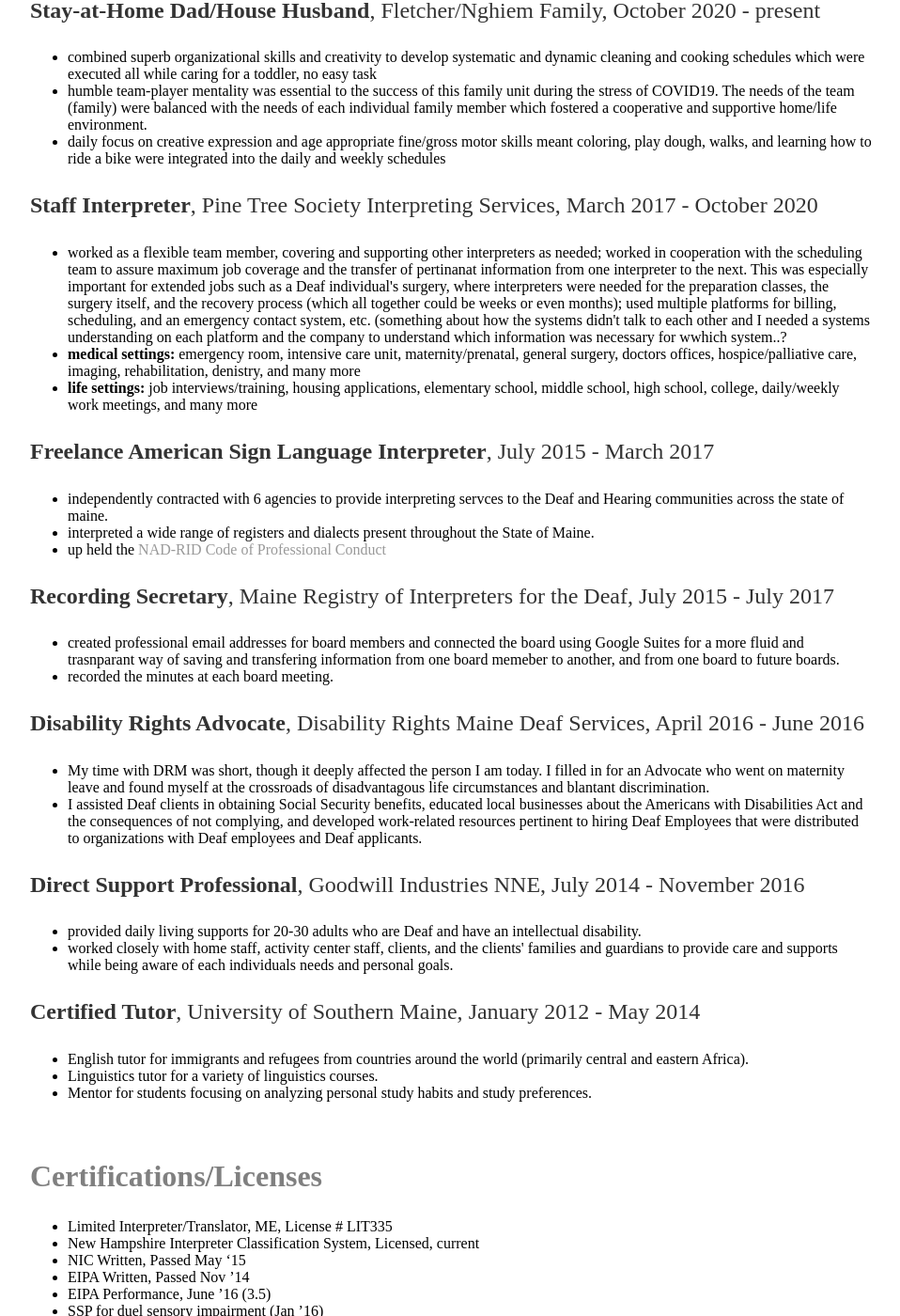
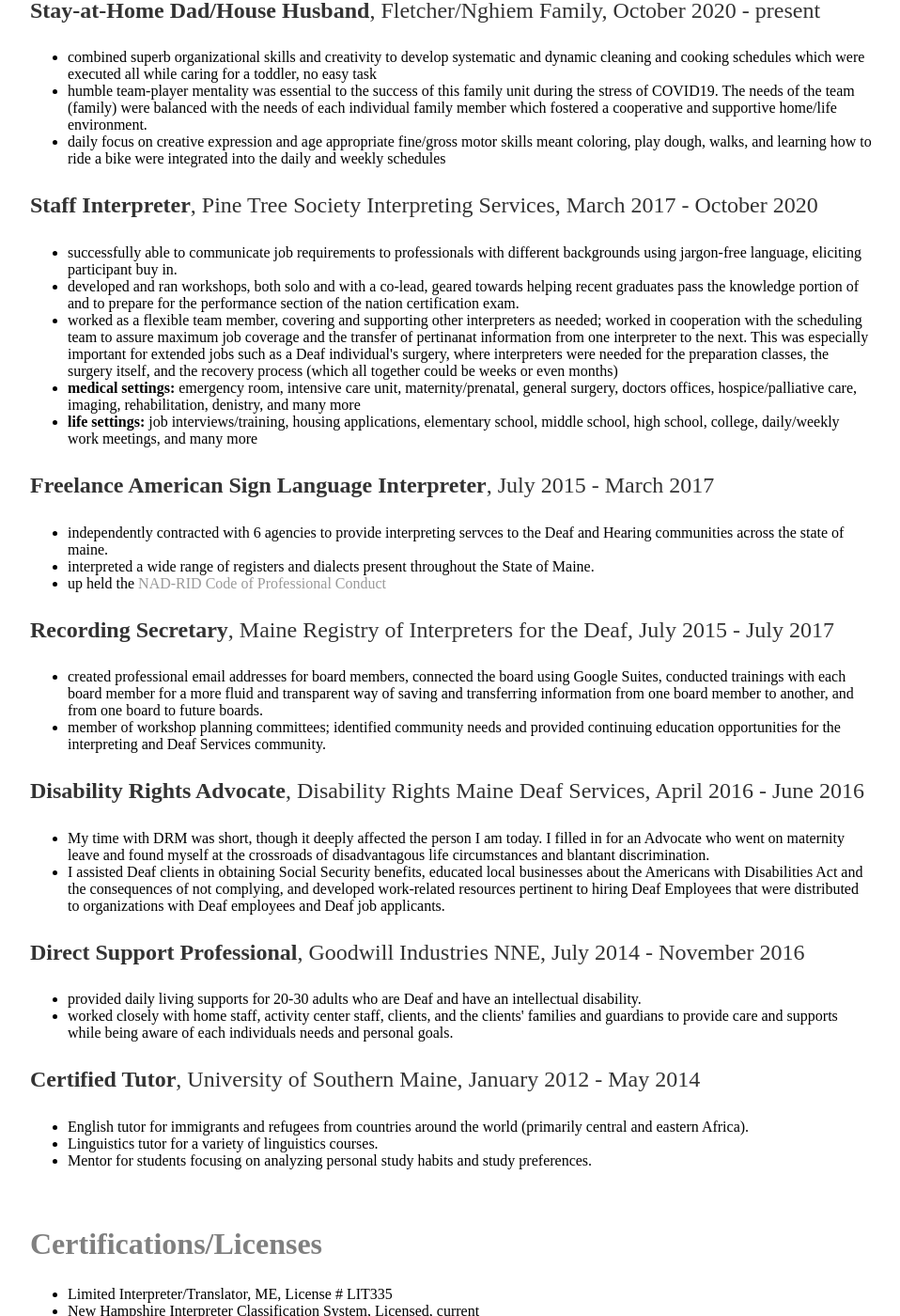
Before and after one commit to SeanEFletcher/SeanEFletcher.github.io, a Jekyll site: the page built from cv/index.html, in a window 1280 px wide and 1400 px high, scrolled down 1033 px. Shown: the whole window at 94% size, without its empty margins (160-1118 px from the left). Built offline with Jekyll 4.4.1, drawn with Linux system fonts in a browser that asks for light colours.

Commit message:
Update index.html

```diff
--- a/cv/index.html
+++ b/cv/index.html
@@ -2,7 +2,6 @@
 layout: default
 title: Sean's CV
 ---
-<html>
   <div class="CVstuff">
     <br><br>
     <h1>Sean Fletcher</h1>
@@ -72,10 +71,11 @@ title: Sean's CV
       <div class="experienceItem">
         <p class="CVitemTitle"> <strong>Staff Interpreter</strong>, Pine Tree Society Interpreting Services, <span class="dates">March 2017 - October 2020</span></p>
         <ul>
+		  <li>successfully able to communicate job requirements to professionals with different backgrounds using jargon-free language, eliciting participant buy in.</li>
+		  <li>developed and ran workshops, both solo and with a co-lead, geared towards helping recent graduates pass the knowledge portion of and to prepare for the performance section of the nation certification exam.</li>
           <li>worked as a flexible team member, covering and supporting other interpreters as needed;
             worked in cooperation with the scheduling team to assure maximum job coverage and the transfer of pertinanat information from one interpreter to the next.
-            This was especially important for extended jobs such as a Deaf individual's surgery, where interpreters were needed for the preparation classes, the surgery itself, and the recovery process (which all together could be weeks or even months);
-            used multiple platforms for billing, scheduling, and an emergency contact system, etc. (something about how the systems didn't talk to each other and I needed a systems understanding on each platform and the company to understand which information was necessary for wwhich system..?</li>
+            This was especially important for extended jobs such as a Deaf individual's surgery, where interpreters were needed for the preparation classes, the surgery itself, and the recovery process (which all together could be weeks or even months)</li>
           <li><strong>medical settings:</strong> emergency room, intensive care unit, maternity/prenatal, general surgery, doctors offices, hospice/palliative care, imaging, rehabilitation, denistry, and many more</li>
           <li><strong>life settings:</strong> job interviews/training, housing applications, elementary school, middle school, high school, college, daily/weekly work meetings, and many more </li>
         </ul>
@@ -91,10 +91,10 @@ title: Sean's CV
       <div class="experienceItem">
         <p class="CVitemTitle"><strong>Recording Secretary</strong>, Maine Registry of Interpreters for the Deaf, <span class="dates">July 2015 - July 2017</span></p>
         <ul>
-          <li>created professional email addresses for board members and connected the board using Google Suites
-            for a more fluid and trasnparant way of saving and transfering information from one board memeber to another,
-            and from one board to future boards.</li>
-          <li>recorded the minutes at each board meeting.</li>
+		  <li>created professional email addresses for board members, connected the board using Google Suites,
+				conducted trainings with each board member for a more fluid and transparent way of saving and transferring information from one board member to another,
+				and from one board to future boards.</li>
+          <li> member of workshop planning committees; identified community needs and provided continuing education opportunities for the interpreting and Deaf Services community.</li>
         </ul>
       </div>
       <div class="experienceItem">
@@ -102,8 +102,8 @@ title: Sean's CV
         <ul>
           <li>My time with DRM was short, though it deeply affected the person I am today. I filled in for an Advocate who went on maternity leave and found myself
             at the crossroads of disadvantagous life circumstances and blantant discrimination. </li>
-          <li>I assisted Deaf clients in obtaining Social Security benefits, educated local businesses about the Americans with Disabilities Act and the consequences of not complying,
-            and developed work-related resources pertinent to hiring Deaf Employees that were distributed to organizations with Deaf employees and Deaf applicants.</li>
+		  <li>I assisted Deaf clients in obtaining Social Security benefits, educated local businesses about the Americans with Disabilities Act and the consequences of not complying,
+			  and developed work-related resources pertinent to hiring Deaf Employees that were distributed to organizations with Deaf employees and Deaf job applicants.</li>
         </ul>
       </div>
       <div class="experienceItem">
```
